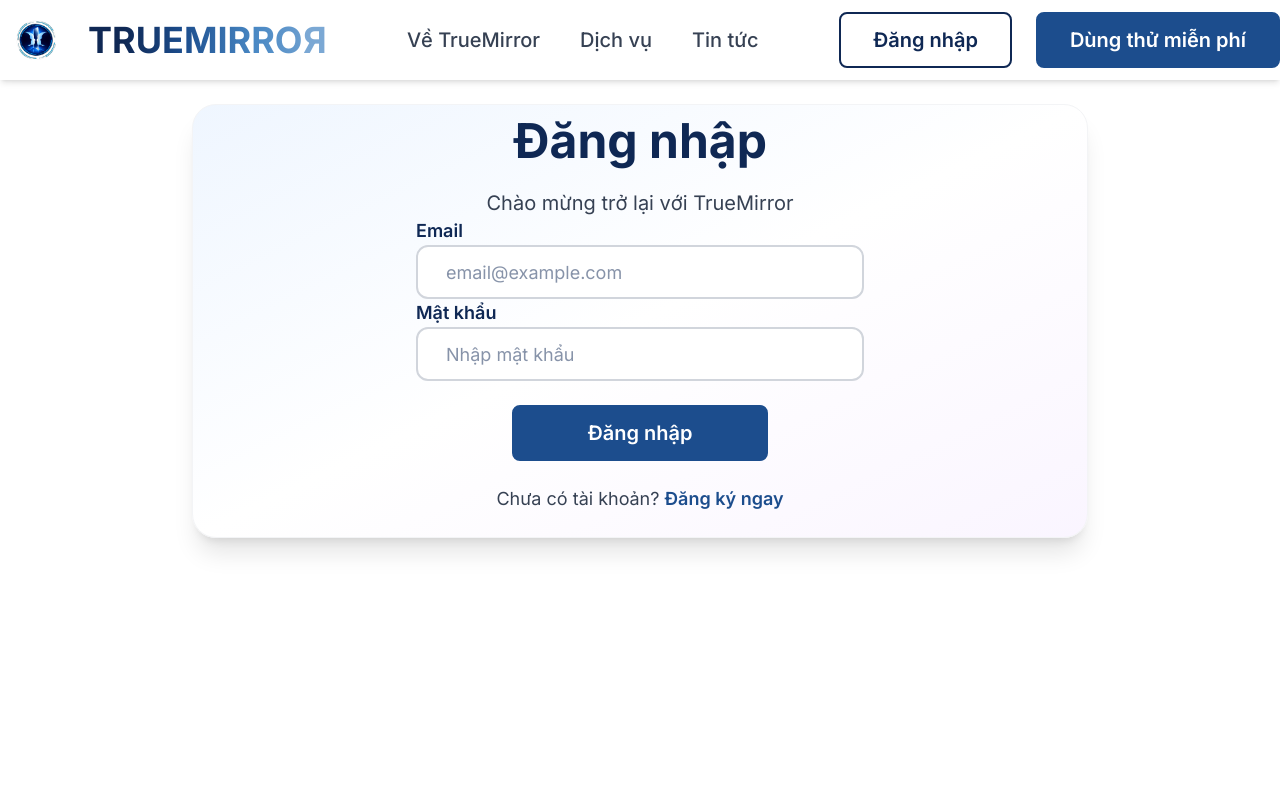
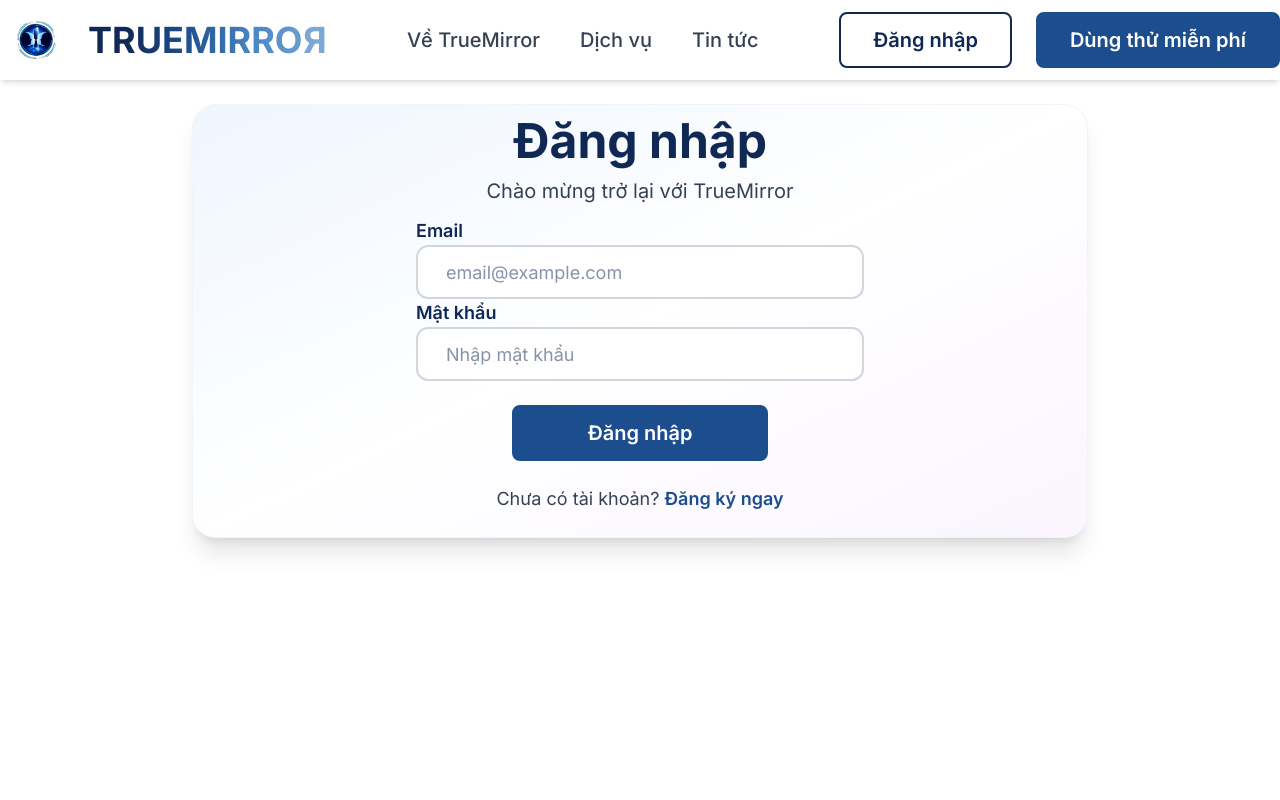
Before and after one commit to Thang0306/truemirror, a React (Vite) app in the folder frontend/: page /login in a window 1280 px wide. Shown: the top 800 px of the page. Built offline with nearby package versions, Linux system fonts and the light colour scheme; the HTML template or start-up script is replaced by a standard one.

Commit message:
Modify login

```diff
--- a/frontend/src/pages/Login.jsx
+++ b/frontend/src/pages/Login.jsx
@@ -87,7 +87,7 @@
             <h1 className="text-4xl md:text-5xl font-bold text-brand-navy mb-4">
               Đăng nhập
             </h1>
-            <br/>
+            <div className="h-3"></div>
             <p className="text-lg md:text-xl text-gray-700">
               Chào mừng trở lại với TrueMirror
             </p>
@@ -101,8 +101,8 @@
               </div>
             </div>
           )}
-
-         <form onSubmit={handleSubmit} className="space-y-8 flex flex-col items-center">
+          <div className="h-3"></div>
+          <form onSubmit={handleSubmit} className="space-y-8 flex flex-col items-center">
 
             {/* Email Input */}
             <div className="w-full max-w-md">
```
